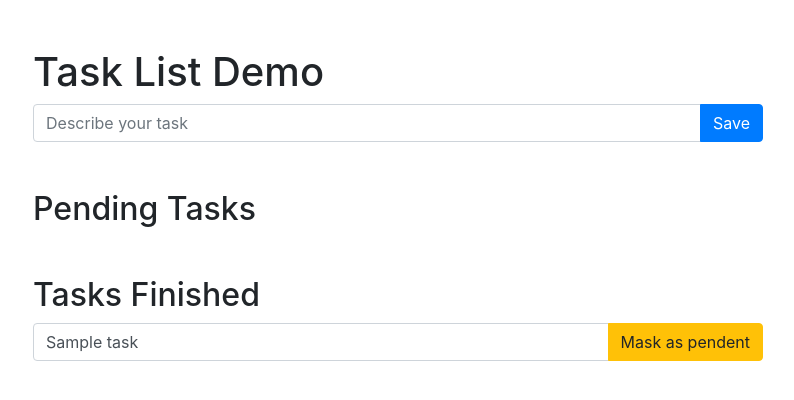
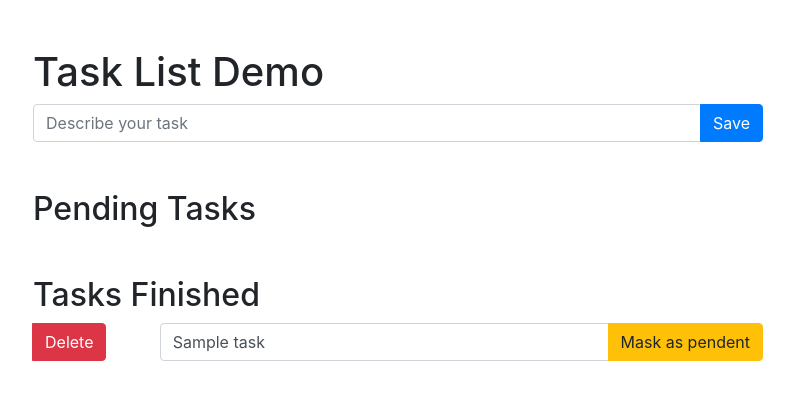
Before and after one commit to johnnybigoo/django-30-min, a Django app: page /tasks/ in a window 1280 px wide. Shown: the top 400 px of the page, without its empty margins (242-1036 px from the left). Run offline with Django 4.2, Linux system fonts and the light colour scheme; tables that the repository leaves empty hold one stand-in row (values such as "Sample post"); some libraries are stand-ins or nearby versions.

Commit message:
Video #7 ~> Deleting DB data

```diff
--- a/webdev/tasks/templates/tasks/home.html
+++ b/webdev/tasks/templates/tasks/home.html
@@ -44,6 +44,18 @@
                     <h2 class="mt-5">Tasks Finished</h2>
 
                     {% for task in tasks_done %}
+                        <div class="row">
+                            <div class="col-2">
+                                <form action="{% url 'tasks:delete' task_id=task.id %}" method="post">
+                                    {% csrf_token %}
+                                    <div class="input-group mb-3">
+                                        <div class="input-group-append">
+                                            <button type="submit" class="btn btn-danger">Delete</button>
+                                        </div>
+                                    </div>
+                                </form>
+                            </div>
+                            <div class="col-10">
                                 <form action="{% url 'tasks:detail' task_id=task.id %}" method="post">
                                     {% csrf_token %}
                                     <div class="input-group mb-3">
@@ -55,6 +67,8 @@
                                         </div>
                                     </div>
                                 </form>
+                            </div>
+                        </div>
                     {% endfor %}
                 </div>
             </div>
--- a/webdev/tasks/urls.py
+++ b/webdev/tasks/urls.py
@@ -5,5 +5,6 @@
 
 urlpatterns=[
     path('', views.home, name='home'),
-    path('<int:task_id>', views.detail, name='detail')
+    path('<int:task_id>', views.detail, name='detail'),
+    path('delete/<int:task_id>', views.delete, name='delete'),
 ]
--- a/webdev/tasks/views.py
+++ b/webdev/tasks/views.py
@@ -31,8 +31,15 @@
                   })
 
 def detail(request, task_id):
-    task = Task.objects.get(id=task_id)
-    form = TaskForm(request.POST, instance=task)
-    if form.is_valid():
-        form.save()
+    if request.method=='POST':
+        task = Task.objects.get(id=task_id)
+        form = TaskForm(request.POST, instance=task)
+        if form.is_valid():
+            form.save()
     return HttpResponseRedirect(reverse('tasks:home'))
+
+
+def delete(request, task_id):
+    if request.method == 'POST':
+         Task.objects.filter(id=task_id).delete()
+    return HttpResponseRedirect(reverse('tasks:home'))
```
Also changed, not shown: webdev/tasks/tests/test_delete_task.py (added, +20 -0 lines). Lines whose indentation alone changed are shown as unchanged.
